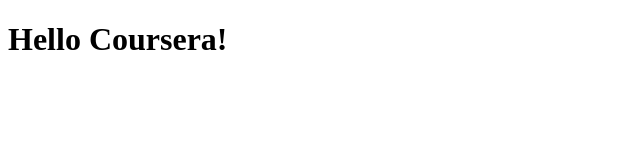
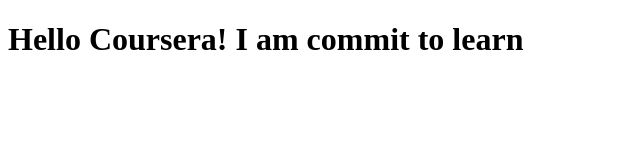
Before and after one commit to StrictStandards/coursera-test, a plain HTML site: page site/index.html in a window 1280 px wide. Shown: the whole page, without its empty margins (0-640 px from the left). Drawn offline with Linux system fonts and the light colour scheme.

Commit message:
Small addition to our page content.

```diff
--- a/site/index.html
+++ b/site/index.html
@@ -6,6 +6,6 @@
 	<title>Hello Coursera</title>
 </head>
 <body>
-	<h1>Hello Coursera!</h1>
+	<h1>Hello Coursera! I am commit to learn</h1>
 </body>
 </html>
```
